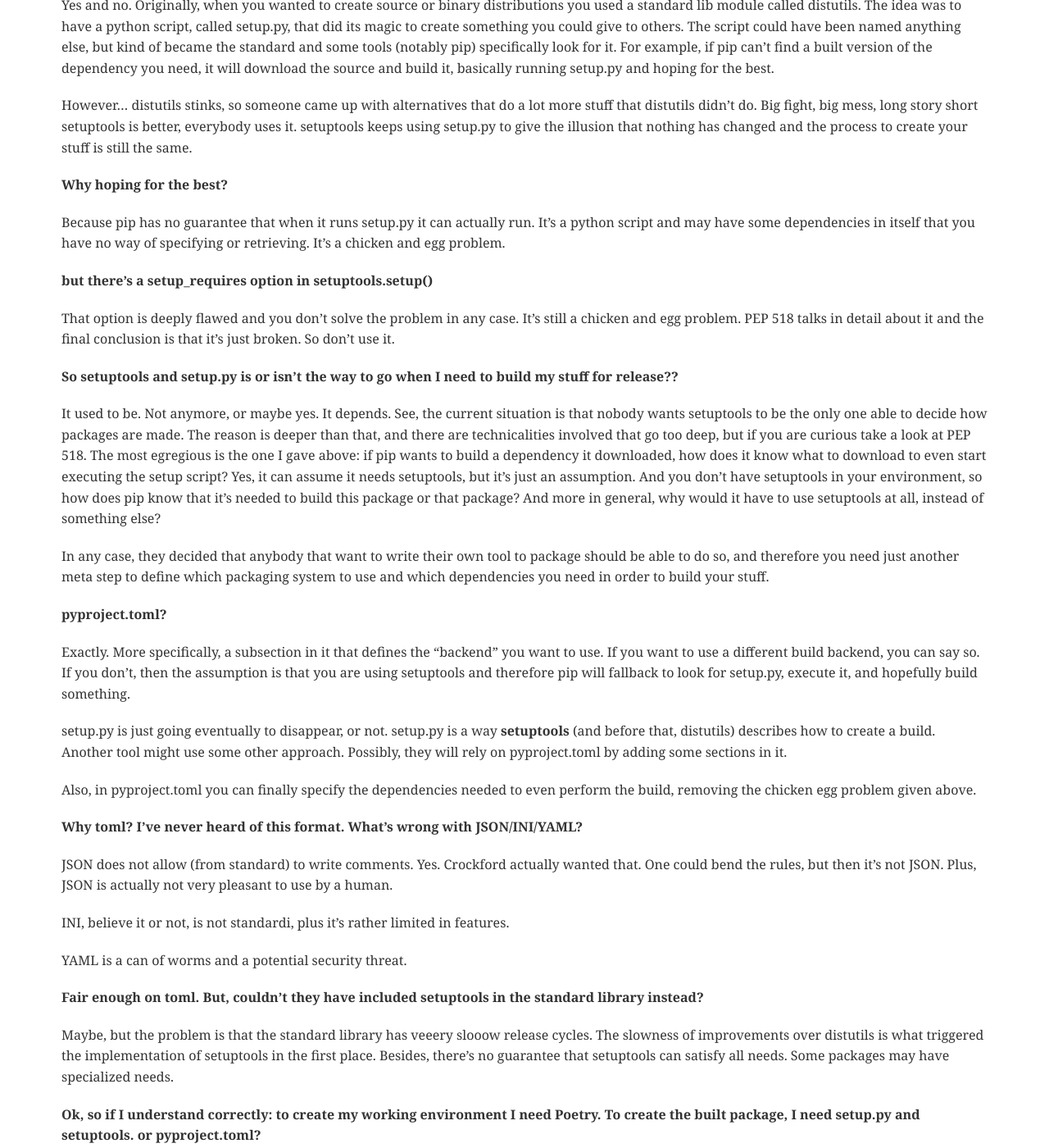
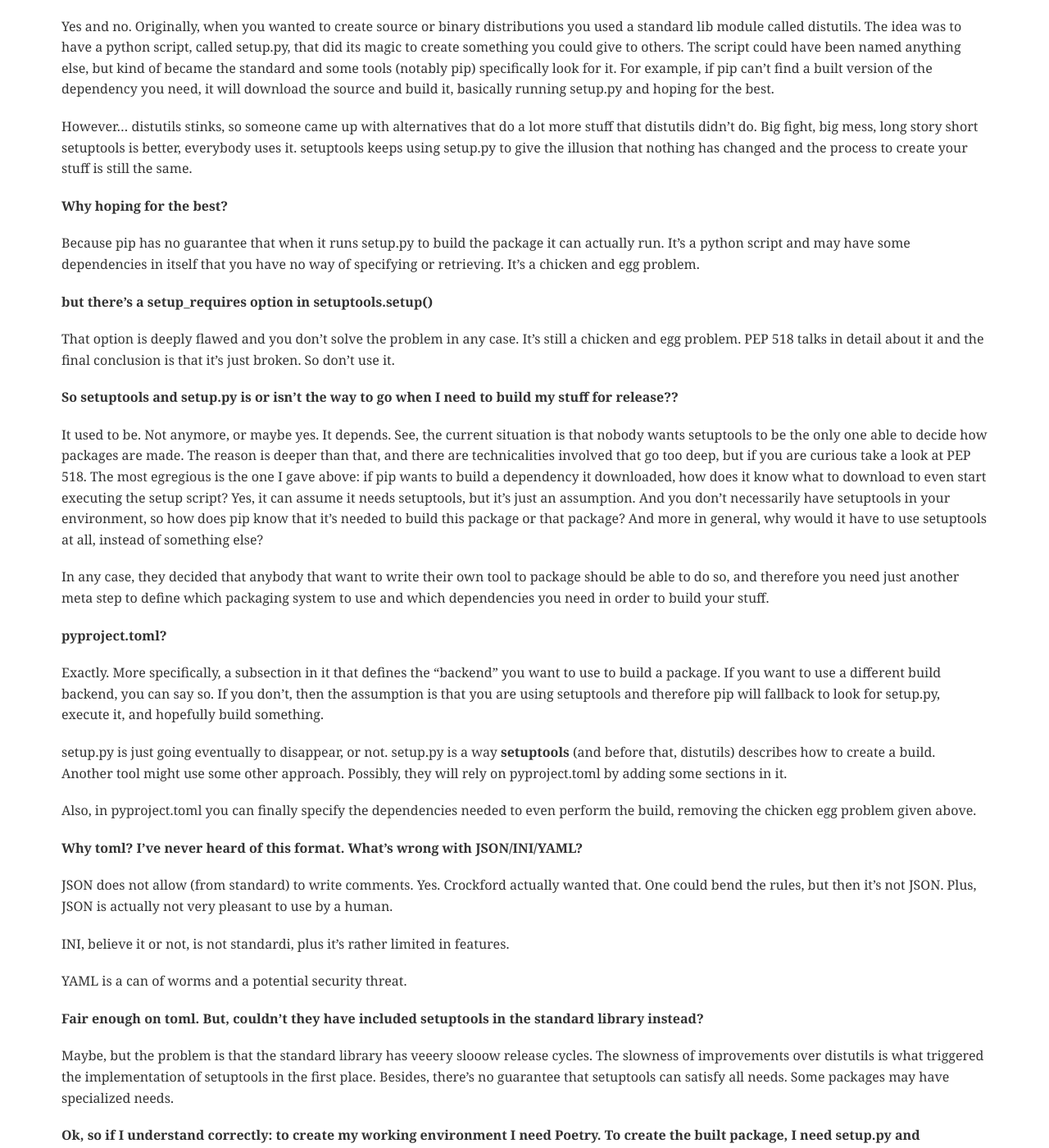
Before and after one commit to stefanoborini/stefanoborini.github.io, a Jekyll site: the page built from _posts/2019-04-26-current-status-of-python-packaging.md, in a window 1280 px wide and 1400 px high, scrolled down 3709 px. Shown: the whole window at 82% size. Built offline with Jekyll 4.4.1, drawn with Linux system fonts in a browser that asks for light colours; our own code applies the rules of GitHub Pages for plain Markdown files; some of the changed text lies outside the part shown.

Commit message:
Some fixes and new section

```diff
--- a/_posts/2019-04-26-current-status-of-python-packaging.md
+++ b/_posts/2019-04-26-current-status-of-python-packaging.md
@@ -18,22 +18,21 @@
 
 **I don't have time to read. Can you give me the short version? What should I do as of today in 2019 to manage python packages?**
 
-I assume you are a programmer and wants to start developing a python distribution:
+I assume you are a programmer and wants to start developing a python package:
 
 - Create your development environment with [Poetry](https://poetry.eustace.io/), specifying the direct dependencies of your project with a strict version.
   This way you ensure your development (and testing) environment is always reproducible.
 - Create a pyproject.toml and use poetry as a backend to create your source and binary distributions.
-- Now it's time to specify your package dependencies. Specify the abstract dependencies with a minimum version that you know your package can work with.
+- Now it's time to specify your abstract package dependencies. Specify them with a minimum version that you know your package can work with.
   This way you ensure you don’t create needless version conflicts with other packages.
 
 If you really want to work the old way with setuptools:
 
-- Create a setup.py where you specify all your abstract dependencies with the minimum version your package is working with in install_requires.
-- Create a requirements.txt where you specify your strict, concrete (i.e. specifically versioned), direct dependencies. You will use this file to generate your actual working environment.
-- create a virtual environment with ``python -m venv``, activate the environment and then install the dependencies with ``pip -rrequirements.txt`` in that environment. Use this environment to develop.
-- if you need dependencies for testing (very likely), create a dev-requirements.txt and install those too.
+- Create a setup.py where you specify all your abstract dependencies with the minimum version your package is working with in ``install_requires``.
+- Create a ``requirements.txt`` where you specify your strict, concrete (i.e. specifically versioned), direct dependencies. You will use this file to generate your actual working environment.
+- Create a virtual environment with ``python -m venv``, activate the environment and then install the dependencies with ``pip install -rrequirements.txt`` in that environment. Use this environment to develop.
+- if you need dependencies for testing (very likely), create a ``dev-requirements.txt`` and install those too.
 - If you really want to lock your total environment (recommended) do ``pip freeze >requirements-freeze.txt`` and use this to create the environmment from now on.
-
 
 **I have time. Explain me the problem please.**
 
@@ -194,9 +193,10 @@
 
 **Why hoping for the best?**
 
-Because pip has no guarantee that when it runs setup.py it can actually
-run. It's a python script and may have some dependencies in itself that you
-have no way of specifying or retrieving. It's a chicken and egg problem.
+Because pip has no guarantee that when it runs setup.py to build the package it
+can actually run. It's a python script and may have some dependencies in itself
+that you have no way of specifying or retrieving. It's a chicken and egg
+problem.
 
 **but there's a setup_requires option in setuptools.setup()**
 
@@ -213,9 +213,9 @@
 is the one I gave above: if pip wants to build a dependency it downloaded, how
 does it know what to download to even start executing the setup script? Yes, it
 can assume it needs setuptools, but it's just an assumption. And you don't
-have setuptools in your environment, so how does pip know that it's needed to
-build this package or that package? And more in general, why would it have to use
-setuptools at all, instead of something else?
+necessarily have setuptools in your environment, so how does pip know that it's
+needed to build this package or that package? And more in general, why would it
+have to use setuptools at all, instead of something else?
 
 In any case, they decided that anybody that want to write their own tool to
 package should be able to do so, and therefore you need just another meta step
@@ -225,10 +225,10 @@
 **pyproject.toml?**
 
 Exactly. More specifically, a subsection in it that defines the "backend" you
-want to use. If you want to use a different build backend, you can say so. If
-you don't, then the assumption is that you are using setuptools and therefore
-pip will fallback to look for setup.py, execute it, and hopefully build
-something.
+want to use to build a package. If you want to use a different build backend,
+you can say so. If you don't, then the assumption is that you are using
+setuptools and therefore pip will fallback to look for setup.py, execute it,
+and hopefully build something.
 
 setup.py is just going eventually to disappear, or not. setup.py is a way
 **setuptools** (and before that, distutils) describes how to create a build.
@@ -287,6 +287,18 @@
 
 Forget them. They are legacy. Always build wheels for your binary distributions.
 
+**What's with Wheels?**
+
+Rememeber when I said that pip needs to know what to download from pypi to
+download the right versions and the right operating system? a Wheel is a file
+that contains the stuff to install, and has some special, well-codified  name
+so that pip can make decisions as it installs dependencies and subdependencies.
+
+Wheels file names (pep-0425) contain tags that act as metadata, so that when
+something has been compiled for, say CPython, it knows the version, the ABI,
+etc. There is a standard layout of this tags in the filename, and there are
+particular keywords in that metadata that have specific meanings.
+
 **What about .pyz?**
 
 Forget it. Unrelated to packaging, strictly speaking. It could be useful in some circumstances. See PEP-441 for more info.
```
Also changed, not shown: other parts of _posts/2019-04-26-current-status-of-python-packaging.md (+19 -23 lines).
